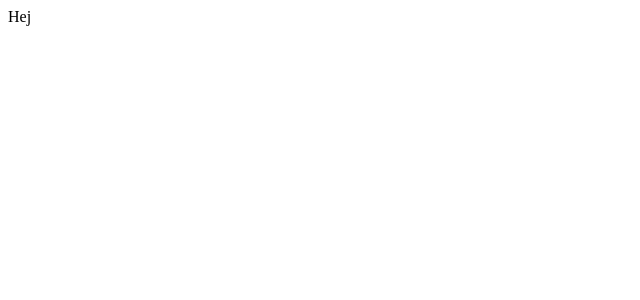
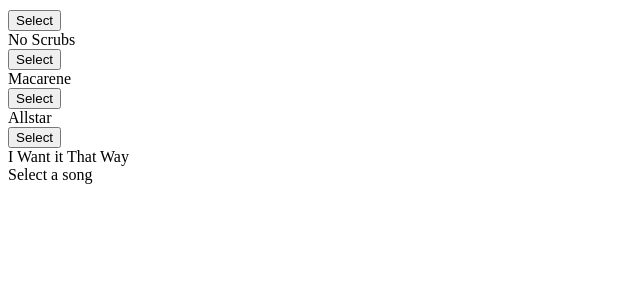
Before and after one commit to gjorup95/React-learning, a React (Create React App) app: page / in a window 1280 px wide. Shown: the top 300 px of the page, without its empty margins (0-640 px from the left). Built offline with nearby package versions, Linux system fonts and the light colour scheme; the HTML template or start-up script is replaced by a standard one.

Commit message:
finished react redux simple state song app

```diff
--- a/package.json
+++ b/package.json
@@ -4,13 +4,16 @@
   "private": true,
   "dependencies": {
     "@faker-js/faker": "^6.2.0",
+    "@reduxjs/toolkit": "^1.8.1",
     "@testing-library/jest-dom": "^5.16.4",
     "@testing-library/react": "^13.1.1",
     "@testing-library/user-event": "^13.5.0",
     "axios": "^0.27.2",
     "react": "^18.0.0",
     "react-dom": "^18.0.0",
+    "react-redux": "^8.0.1",
     "react-scripts": "5.0.1",
+    "redux": "^4.2.0",
     "web-vitals": "^2.1.4"
   },
   "scripts": {
--- /dev/null
+++ b/src/actions/index.js
@@ -0,0 +1,7 @@
+// Action creator for selecting a song
+export const selectSong = (song) => {
+	return {
+		type: "SONG_SELECTED",
+		payload: song,
+	};
+};
--- a/src/components/App.js
+++ b/src/components/App.js
@@ -1,6 +1,21 @@
 import React, { useState, useEffect } from "react";
-
+import { selectSong } from "../actions";
+import SongList from "./SongList";
+import "../styles/AppStyles.css";
+import SongDetail from "./SongDetail";
+// we will only use redux as our state currently.
 const App = () => {
-	return <div>Hej</div>;
+	return (
+		<div className="ui container grid">
+			<div className="ui row">
+				<div className="column eight wide">
+					<SongList />
+				</div>
+				<div className="column eight wide">
+					<SongDetail />
+				</div>
+			</div>
+		</div>
+	);
 };
 export default App;
--- /dev/null
+++ b/src/components/SongDetail.js
@@ -0,0 +1,23 @@
+import React from "react";
+import { connect } from "react-redux";
+
+const SongDetail = ({ song }) => {
+	if (!song) {
+		return <div>Select a song</div>;
+	}
+	return (
+		<div>
+			<h3>Details for:</h3>
+			<p>
+				Title: {song.title}
+				<br></br>
+				Duration: {song.duration}
+			</p>
+		</div>
+	);
+};
+
+const mapToStateProps = (state) => {
+	return { song: state.selectedSong };
+};
+export default connect(mapToStateProps)(SongDetail);
--- /dev/null
+++ b/src/components/SongList.js
@@ -0,0 +1,34 @@
+import React from "react";
+import { connect } from "react-redux";
+import { selectSong } from "../actions";
+class SongList extends React.Component {
+	// THIS.PROPS === {SONGS: stateOfStore.songs}
+	renderList() {
+		// TODO add button functionality
+		return this.props.songs.map((song) => {
+			return (
+				<div className="item" key={song.title}>
+					<div className="right floated content">
+						<button
+							className="ui button primary"
+							onClick={() => this.props.selectSong(song)}
+						>
+							Select
+						</button>
+					</div>
+					<div className="content">{song.title}</div>
+				</div>
+			);
+		});
+	}
+	render() {
+		return <div className="ui divided list">{this.renderList()}</div>;
+	}
+}
+
+// CONNECT Actor!
+// CONVENTION -> call function const mapStateToProps()
+const mapStateToProps = (stateOfStore) => {
+	return { songs: stateOfStore.songs };
+};
+export default connect(mapStateToProps, { selectSong })(SongList);
--- a/src/index.js
+++ b/src/index.js
@@ -1,7 +1,27 @@
 import React from "react";
 import { createRoot } from "react-dom/client";
 import App from "./components/App";
+import { Provider } from "react-redux";
+import { configureStore } from "@reduxjs/toolkit";
+import reducers from "./reducers";
 
+/* ALTERNATIVE
+import {createStore} from 'redux';
+
+<Provider store={createStore(reducers)}>
+<App tab="home" />
+</Provider>
+
+
+*/
+const store = configureStore({
+	reducer: reducers,
+});
+export default store;
 const container = document.getElementById("root");
 const root = createRoot(container);
-root.render(<App tab="home" />);
+root.render(
+	<Provider store={store}>
+		<App tab="home" />
+	</Provider>
+);
--- /dev/null
+++ b/src/reducers/index.js
@@ -0,0 +1,23 @@
+// STATIC REDUCER
+import { combineReducers } from "redux";
+const songsReducer = () => {
+	return [
+		{ title: "No Scrubs", duration: "4:05" },
+		{ title: "Macarene", duration: "2:30" },
+		{ title: "Allstar", duration: "3:15" },
+		{ title: "I Want it That Way", duration: "1:45" },
+	];
+};
+
+const selectedSongReducer = (selectedSong = null, action) => {
+	// return an action
+	if (action.type === "SONG_SELECTED") {
+		return action.payload;
+	}
+	return selectedSong;
+};
+
+export default combineReducers({
+	songs: songsReducer,
+	selectedSong: selectedSongReducer,
+});
--- /dev/null
+++ b/src/styles/AppStyles.css
@@ -0,0 +1,3 @@
+.ui.container.grid {
+	margin-top: 10px;
+}
```
Also changed, not shown: 1 other file (tests, documents, lock files or other folders).
